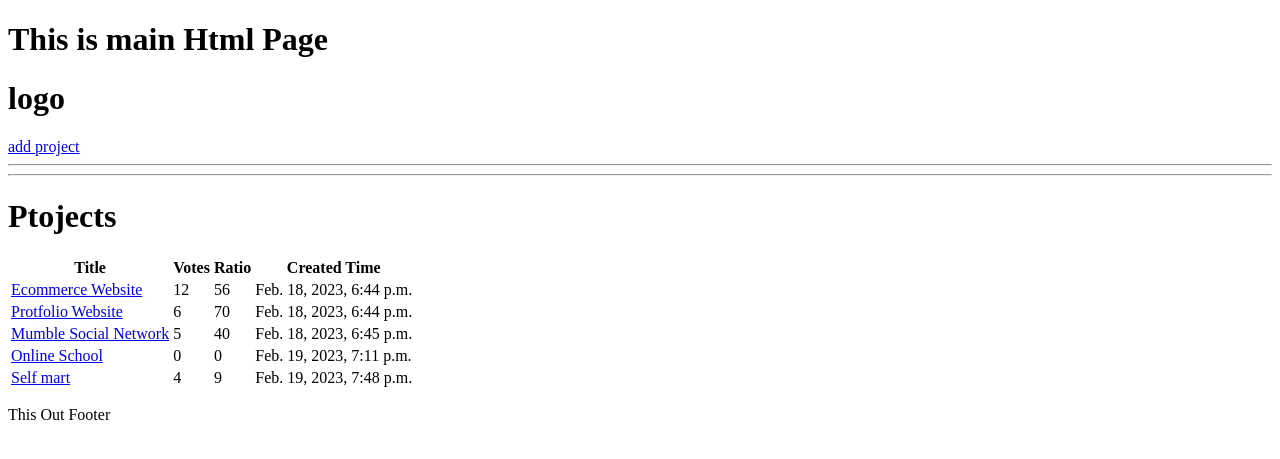
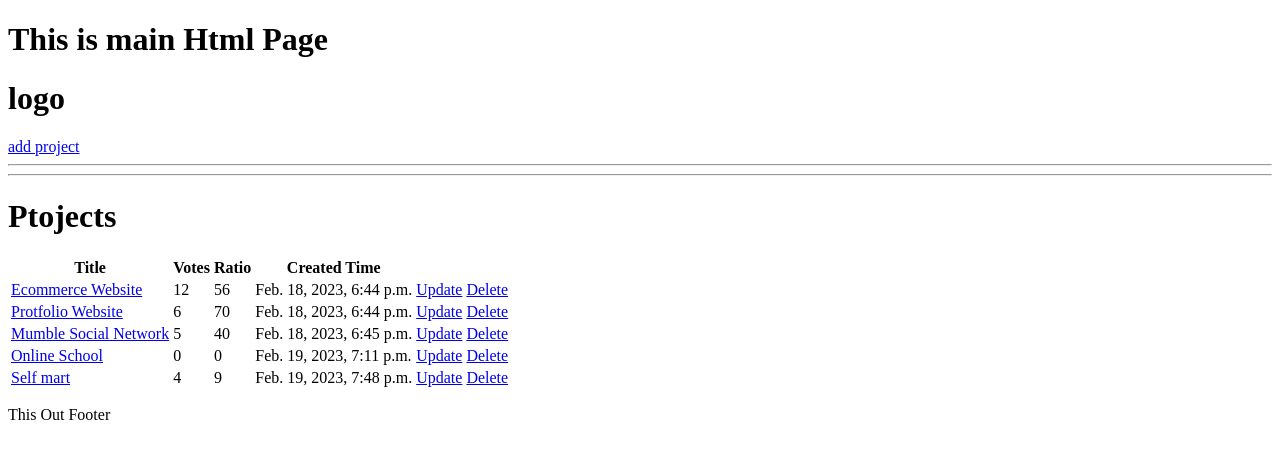
Before and after one commit to AB69D/project-showing-website-, a Django app: page / in a window 1280 px wide. Shown: the top 459 px of the page. Run offline with Django 4.2, Linux system fonts and the light colour scheme; data comes from the database, SQL or seed files in the repository; both versions use the stored data as it was after the commit; parts of the project's set-up code (start-up, migrations or seed data) failed here and were passed over.

Commit message:
update ,delete,add

```diff
--- a/devsearch/projects/templates/projects/projects.html
+++ b/devsearch/projects/templates/projects/projects.html
@@ -9,6 +9,8 @@
     <th>Votes</th>
     <th>Ratio</th>
     <th>Created Time</th>
+    <th></th>
+    <th></th>
   </tr>
   {% for project in projects %}
   <tr>
@@ -16,6 +18,8 @@
     <td>{{project.vote_total}}</td>
     <td>{{project.vote_ratio}}</td>
     <td>{{project.created}}</td>
+    <td><a href="{% url 'updateproject' project.id %}">Update</a></td>
+    <td><a href="{% url 'delete' project.id %}">Delete</a></td>
 
   </tr>
   {% endfor %}
--- a/devsearch/projects/urls.py
+++ b/devsearch/projects/urls.py
@@ -6,4 +6,6 @@ urlpatterns = [
     path('', views.projects,name='projects'),
     path('project/<str:pk>/', views.single_project,name='project'),
     path('create/', views.create_project,name='createproject'),
+    path('update/<str:pk>', views.update_project,name='updateproject'),
+    path('delete/<str:pk>', views.delete_project,name='delete'),
 ]
--- a/devsearch/projects/views.py
+++ b/devsearch/projects/views.py
@@ -19,6 +19,7 @@ def single_project(request, pk):
 
 
 def create_project(request):
+    form = ProjectForm()
     if request.method == 'POST':
         form = ProjectForm(request.POST)
         if form.is_valid():
@@ -26,3 +27,24 @@ def create_project(request):
             return redirect('projects')
     context = {'form':form}
     return render(request, 'projects/project_form.html',context)
+
+
+def update_project(request, pk):
+    prt = project.objects.get(id=pk)
+    form = ProjectForm(instance = prt)
+    if request.method == 'POST':
+        form = ProjectForm(request.POST, instance=prt)
+        if form.is_valid():
+            form.save()
+            return redirect('projects')
+    context = {'form':form}
+    return render(request, 'projects/project_form.html',context)
+
+
+def delete_project(request, pk):
+    ptr = project.objects.get(id=pk)
+    if request.method == 'POST':
+        ptr.delete()
+        return redirect('projects')
+    context = {'object':ptr}
+    return render(request, 'projects/delete.html',context)
```
Also changed, not shown: devsearch/projects/templates/projects/delete.html (added, +14 -0 lines), devsearch/db.sqlite3.
